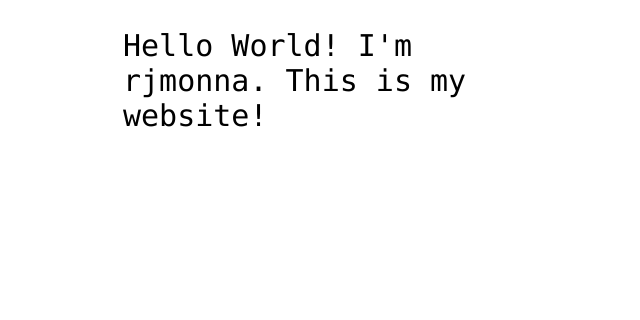
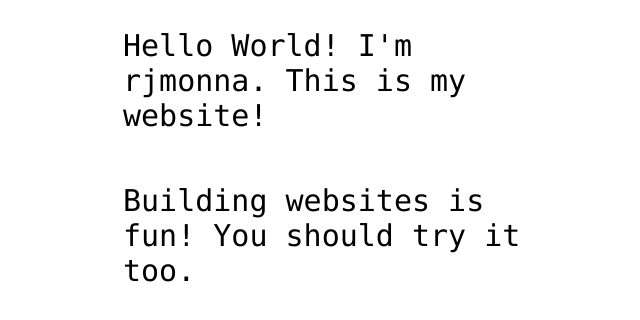
Before and after one commit to rjmonna/hello-world, a plain HTML site: page index.html in a window 1280 px wide. Shown: the part 360-680 px from the top of the page, without its empty margins (317-957 px from the left). Drawn offline with Linux system fonts and the light colour scheme.

Commit message:
Update README with new content - we are not, we are updating the index.html

```diff
--- a/index.html
+++ b/index.html
@@ -14,5 +14,6 @@
 <!-- Change this code here by copy and pasting your template on line 15 -->
   <p>Hello World! I'm rjmonna. This is my website!</p>
 
+  <p>Building websites is fun! You should try it too.</p>
 </body>
 </html>
```
